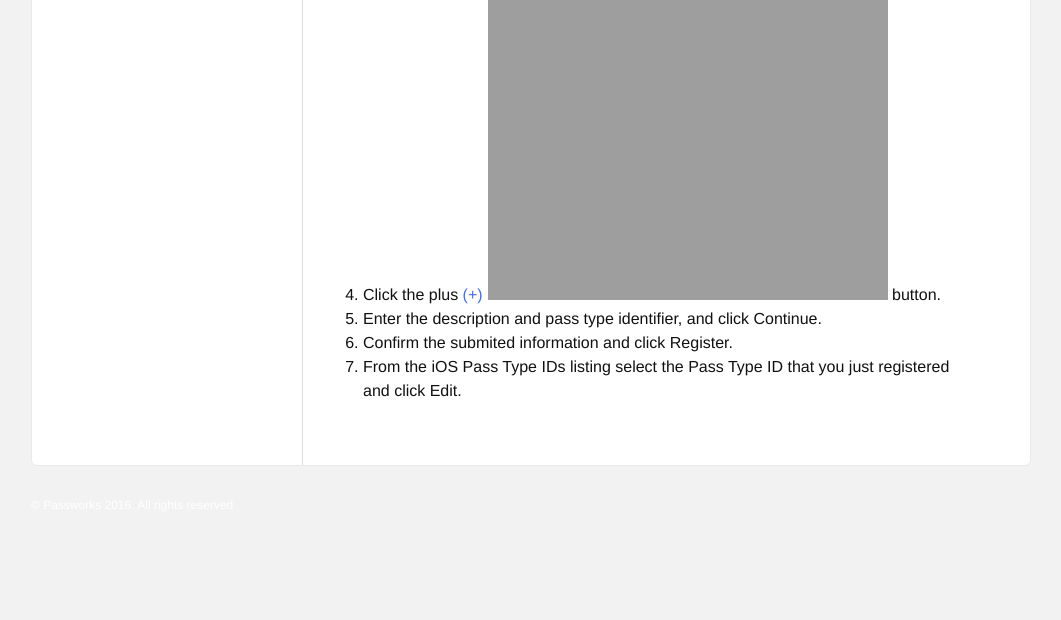
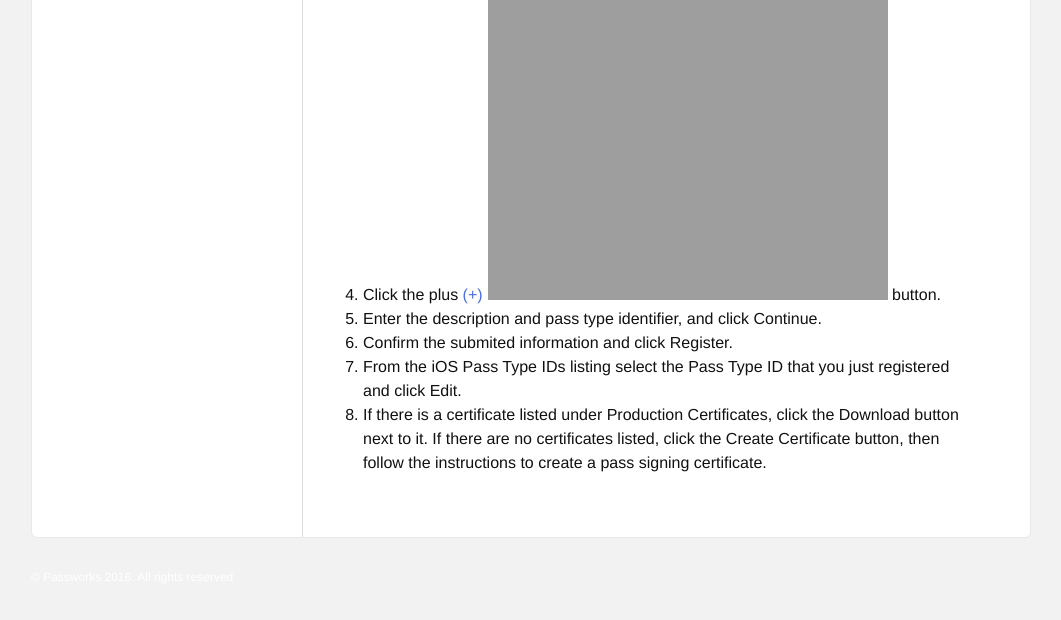
Before and after one commit to passworks/help-docs, a Jekyll site: the page built from _posts/2016-12-01-creating-pass-type-id.md, in a window 1280 px wide and 900 px high, scrolled down 1049 px, cut to the strip 269-889 px from the top of the window. Shown: the whole strip, without its empty margins (109-1170 px from the left). Built offline with Jekyll 4.4.1, drawn with Linux system fonts in a browser that asks for light colours; nearby versions of some CDN libraries; before the commit the page ends 1877 px from its top, so only the background shows below that; grey boxes are pictures that could not be loaded.

Commit message:
finished pass_type creation

```diff
--- a/_posts/2016-12-01-creating-pass-type-id.md
+++ b/_posts/2016-12-01-creating-pass-type-id.md
@@ -16,3 +16,5 @@ To register a pass type identifier (Pass Type ID), do the following:
 5. Enter the description and pass type identifier, and click Continue.
 6. Confirm the submited information and click Register.
 7. From the iOS Pass Type IDs listing select the Pass Type ID that you just registered and click Edit.
+8. If there is a certificate listed under Production Certificates, click the Download button next to it.
+	If there are no certificates listed, click the Create Certificate button, then follow the instructions to create a pass signing certificate.
```
